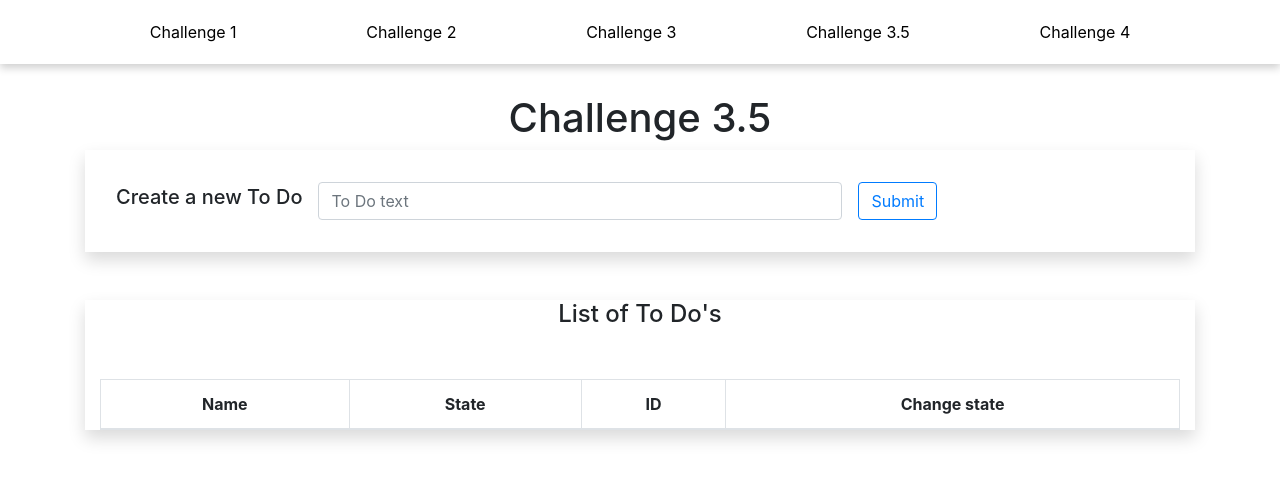
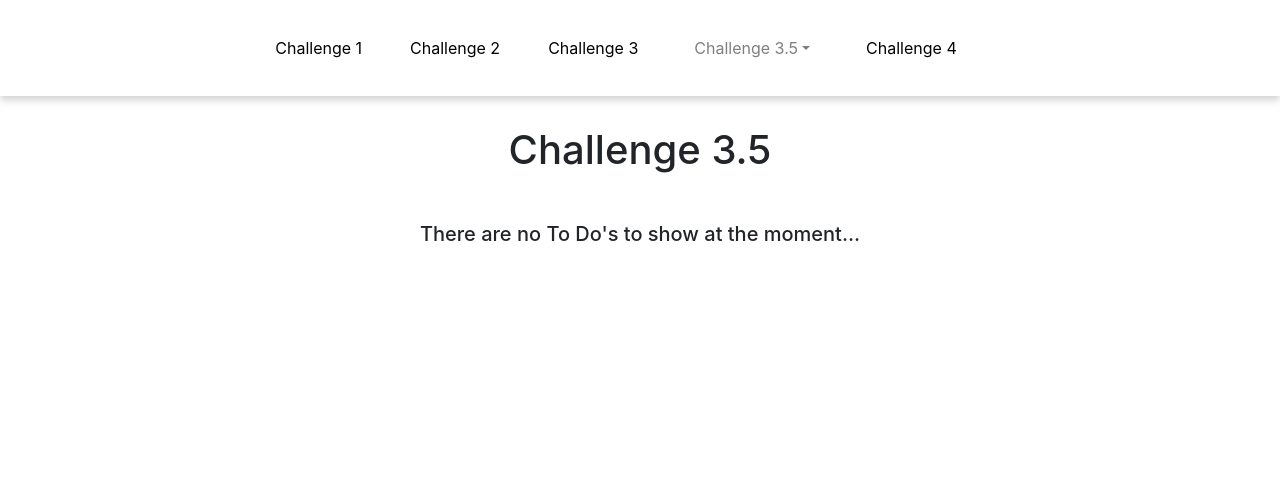
Before and after one commit to tunes94/react_scaffold, a React (Create React App) app: page /challenge35 in a window 1280 px wide. Shown: the top 480 px of the page. Built offline with nearby package versions, Linux system fonts and the light colour scheme.

Commit message:
3-5 feito

```diff
--- a/src/App.tsx
+++ b/src/App.tsx
@@ -9,11 +9,15 @@ import Challenge1 from "./screens/Challenge1";
 import Challenge2 from "./screens/Challenge2";
 import Challenge3 from "./screens/Challenge3";
 import Challenge35 from "./screens/Challenge35";
+import CreateToDo from "./screens/Challenge35/createTodo";
 import Challenge4 from "./screens/Challenge4";
-import Challenge35Reducer from "./store/Challenge35/reducer";
+import challenge35Reducer from "./store/Challenge35/reducer";
+import { Navbar, Nav, NavDropdown } from "react-bootstrap";
+
+
 const appReducers = combineReducers({
-  challenge35: Challenge35Reducer,
-  field: FirstScreenReducer,
+  challenge35: challenge35Reducer,
+  field: FirstScreenReducer
 });
 
 const store = createStore(appReducers, composeWithDevTools());
@@ -25,21 +29,47 @@ class App extends React.Component {
         <BrowserRouter>
           <div id="dashboard">
             <div className="menu">
-              <NavLink exact to="/challenge1">
+              <Navbar collapseOnSelect expand="lg">
+                <NavLink className="mr-5" exact to="/challenge1">
                   Challenge 1
                 </NavLink>
-              <NavLink exact to="/challenge2">
+                <NavLink className="mr-5" exact to="/challenge2">
                   Challenge 2
                 </NavLink>
-              <NavLink exact to="/challenge3">
+                <NavLink className="mr-5" exact to="/challenge3">
                   Challenge 3
                 </NavLink>
-              <NavLink exact to="/challenge35">
+                <Navbar.Toggle aria-controls="responsive-navbar-nav" />
+                <Navbar.Collapse id="responsive-navbar-nav">
+                  <Nav className="mr-auto">
+                    <NavDropdown
+                      className="mr-5"
+                      title="Challenge 3.5"
+                      id="collasible-nav-dropdown"
+                    >
+                      <NavLink
+                        className="dropdown-item text-black"
+                        to="/challenge35"
+                      >
+                        List of To Do's
+                      </NavLink>
+                      <NavLink
+                        className="dropdown-item text-black"
+                        to="/challenge35/new"
+                      >
+                        New To Do
+                      </NavLink>
+                    </NavDropdown>
+                  </Nav>
+                </Navbar.Collapse>
+
+                {/* <NavLink exact to="/challenge35">
                   Challenge 3.5
-              </NavLink>
-              <NavLink exact to="/challenge4">
+                </NavLink> */}
+                <NavLink className="mr-5" exact to="/challenge4">
                   Challenge 4
                 </NavLink>
+              </Navbar>
             </div>
             <div className="content">
               <Switch>
@@ -47,6 +77,7 @@ class App extends React.Component {
                 <Route exact path="/challenge2" component={Challenge2} />
                 <Route exact path="/challenge3" component={Challenge3} />
                 <Route exact path="/challenge35" component={Challenge35} />
+                <Route exact path="/challenge35/new" component={CreateToDo} />
                 <Route exact path="/challenge4" component={Challenge4} />
               </Switch>
             </div>
--- /dev/null
+++ b/src/screens/Challenge35/createTodo.tsx
@@ -0,0 +1,73 @@
+import * as React from "react";
+import { connect } from "react-redux";
+import { bindActionCreators } from "redux";
+import { addToDo } from "../../store/Challenge35/action";
+
+export interface CreateToDoProps {
+  //   text: string;
+  addToDo?: (text: string) => void;
+}
+
+export interface InternalState {
+  text: string;
+}
+
+class CreateToDo extends React.Component<CreateToDoProps, InternalState> {
+  constructor(props: CreateToDoProps) {
+    super(props);
+    this.state = {
+      text: ""
+    };
+  }
+
+  handleChange = (event: React.ChangeEvent<HTMLInputElement>) => {
+    this.setState({
+      text: event.target.value
+    });
+  };
+
+  render(): JSX.Element {
+    const { text } = this.state;
+    return (
+      <div className="container">
+        <h1>Challenge 3.5</h1>
+        <div className="container shadow">
+          <div className="form-inline p-3">
+            <h5>Create a new To Do</h5>
+            <input
+              name="text"
+              value={text}
+              onChange={this.handleChange}
+              type="text"
+              className="form-control col-6 m-3"
+              aria-describedby="helpId"
+              placeholder="To Do text"
+            ></input>
+
+            <button
+              onClick={(): void => {
+                try {
+                  this.props.addToDo && this.props.addToDo(text);
+                  alert("New To Do created with success!!");
+                } catch {
+                  alert("Error!");
+                }
+              }}
+              type="button"
+              className="btn btn-outline-dark"
+            >
+              Submit
+            </button>
+          </div>
+        </div>
+      </div>
+    );
+  }
+}
+const mapDispatchToProps = (dispatch: any): any =>
+  bindActionCreators({ addToDo }, dispatch);
+
+export default connect(
+  null,
+  mapDispatchToProps
+)(CreateToDo);
--- a/src/screens/Challenge35/index.tsx
+++ b/src/screens/Challenge35/index.tsx
@@ -1,107 +1,107 @@
 import React from "react";
 import { connect } from "react-redux";
-import { bindActionCreators } from "redux";
-import { addToDo } from "../../store/Challenge35/action";
 import { ToDo } from "../../store/Challenge35/reducer";
 import { Table } from "react-bootstrap";
+import { bindActionCreators } from "redux";
+import { editToDo, deleteToDo } from "../../store/Challenge35/action";
 
 export interface Challenge35Props {
-  toDos?: ToDo[];
-  text: string;
-  addToDo?: (text: string) => void;
+  toDos: ToDo[];
+  editToDo?: (todo_id: number) => void;
+  deleteToDo?: (todo_id: number) => void;
+  // text: string;
+  // addToDo?: (text: string) => void;
 }
 
 export interface InternalState {
-  text: string;
+  // text: string;
 }
 
 class Challenge35 extends React.Component<Challenge35Props, InternalState> {
   constructor(props: Challenge35Props) {
     super(props);
     this.state = {
-      text: ""
+      // text: ""
     };
   }
 
-  handleChange = (event: React.ChangeEvent<HTMLInputElement>) => {
-    this.setState({
-      text: event.target.value
-    });
-  };
-
   public render(): JSX.Element {
-    const { text } = this.state;
+    const { toDos } = this.props;
     return (
       <div className="container">
         <h1>Challenge 3.5</h1>
-        <div className="container shadow">
-          <div className="form-inline p-3">
-            <h5>Create a new To Do</h5>
-            <input
-              name="text"
-              value={text}
-              onChange={this.handleChange}
-              type="text"
-              className="form-control col-6 m-3"
-              aria-describedby="helpId"
-              placeholder="To Do text"
-            ></input>
-
-            <button
-              onClick={(): void =>
-                this.props.addToDo && this.props.addToDo(text)
-              }
-              type="button"
-              className="btn btn-outline-primary"
-            >
-              Submit
-            </button>
-          </div>
-        </div>
-
+        {toDos.length ? (
           <div className="container shadow mt-5">
             <h4>List of To Do's</h4>
             <Table style={{ marginTop: "50px" }} striped bordered hover>
               <thead>
                 <tr>
-                <th scope="col">Name</th>
+                  <th scope="col">ID</th>
                   <th scope="col">State</th>
-                <th scope="col">ID</th>
-                <th scope="col">Change state</th>
+                  <th scope="col">Text</th>
+                  <th scope="col">Operations</th>
                 </tr>
               </thead>
 
-            {/* {this.props.toDos.length ? ( */}
               <tbody>
                 {this.props.toDos &&
                   this.props.toDos.map((todo: ToDo) => (
-                  <tr key={todo.id}>
-                    <td>{todo.id}</td>
+                    <tr key={todo.todo_id}>
+                      <td>{todo.todo_id}</td>
+                      <td>{todo.todo_state ? "Done" : "To Do"}</td>
                       <td>{todo.text}</td>
-                    <td>{todo.state}</td>
 
                       <td>
-                      <button className="btn btn-danger col-4 ml-5">
-                        Done
+                        <button
+                          onClick={(): void => {
+                            try {
+                              this.props.editToDo &&
+                                this.props.editToDo(todo.todo_id);
+                            } catch {
+                              alert("Error!");
+                            }
+                          }}
+                          className="btn btn-dark col-3 ml-5"
+                        >
+                          Change State
+                        </button>
+
+                        <button
+                          onClick={(): void => {
+                            if (todo.todo_state === true) {
+                              this.props.deleteToDo &&
+                                this.props.deleteToDo(todo.todo_id);
+                            } else {
+                              alert("Complete this To Do before deleting it!");
+                            }
+                          }}
+                          className="btn btn-danger col-2 ml-5"
+                        >
+                          Delete
                         </button>
                       </td>
                     </tr>
                   ))}
               </tbody>
-            {/* ) : null} */}
             </Table>
           </div>
+        ) : (
+          <h5 className="mt-5">
+            There are no To Do's to show at the moment...
+          </h5>
+        )}
       </div>
     );
   }
 }
 
-const mapStateToProps = (state: any): object => ({
-  todos: state.challenge35.toDos
+const mapStateToProps = (state?: any) => ({
+  // toDos: state.Challenge35Reducer.toDos
+  toDos: state.challenge35.toDos
 });
 
 const mapDispatchToProps = (dispatch: any): any =>
-  bindActionCreators({ addToDo }, dispatch);
+  bindActionCreators({ editToDo, deleteToDo }, dispatch);
 
 export default connect(
   mapStateToProps,
--- a/src/store/Challenge35/reducer.tsx
+++ b/src/store/Challenge35/reducer.tsx
@@ -1,35 +1,63 @@
-import * as React from "react";
 import { Actions } from "./types";
 
 export interface ToDo {
   text: string;
-  state: boolean;
-  id: number;
+  todo_state: boolean;
+  todo_id: number;
 }
 
-interface initiaLValueInteface {
+// interface initiaLStateInteface {
+//   toDos: ToDo[];
+// }
+
+// const INITIAL_STATE: initiaLStateInteface = {
+//   toDos: []
+// };
+
+const INITIAL_STATE: {
   toDos: ToDo[];
-}
-
-const INITIAL_STATE: initiaLValueInteface = {
+} = {
   toDos: []
 };
 
-export default function Challenge35(state = INITIAL_STATE, action: any): any {
+export default function challenge35Reducer(state = INITIAL_STATE, action: any) {
   switch (action.type) {
     case Actions.ADD_TODO: {
-      console.log("aqui");
-      alert("Created wity ");
+      // throw {};
       return {
-        todos: [
+        toDos: [
           ...state.toDos,
           {
             text: action.payload.text,
-            state: false,
-            id: Math.floor(Math.random() * 1000)
+            todo_state: false,
+            todo_id: Math.floor(Math.random() * 1000)
           }
         ]
       };
+    }
+    case Actions.EDIT_TODO: {
+      let idSelected = action.payload.todo_id;
+      let toDosCopy: ToDo[] = [...state.toDos];
+
+      toDosCopy.forEach((toDo: ToDo) => {
+        if (idSelected === toDo.todo_id) {
+          toDo.todo_state = !toDo.todo_state;
+        }
+        return toDo;
+      });
+      return {
+        toDos: toDosCopy
+      };
+    }
+    case Actions.DELETE_TODO: {
+      let idSelected = action.payload.todo_id;
+      let toDosCopy: ToDo[] = [...state.toDos];
+      let filteredToDos: ToDo | any = toDosCopy.filter(
+        todo => todo.todo_id !== idSelected
+      );
+      console.log(filteredToDos);
+
+      return { toDos: filteredToDos };
     }
     default:
       return state;
--- a/src/store/Challenge35/types.tsx
+++ b/src/store/Challenge35/types.tsx
@@ -1,5 +1,3 @@
-import * as React from "react";
-
 export enum Actions {
   ADD_TODO = "ADD_TODO",
   EDIT_TODO = "EDIT_TODO",
```
Also changed, not shown: src/store/Challenge35/action.tsx (+7 -10 lines). Lines whose indentation alone changed are shown as unchanged.
